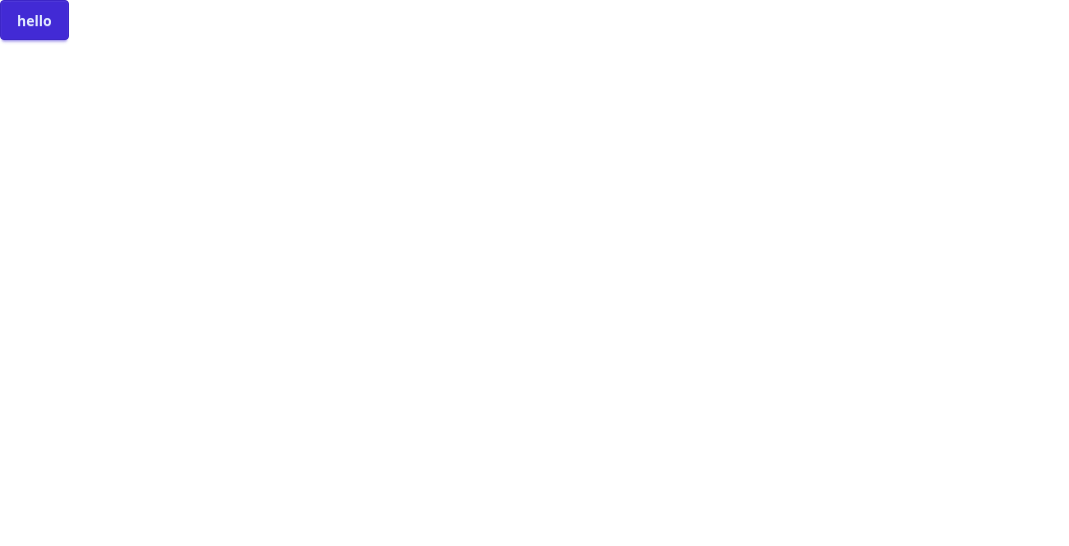
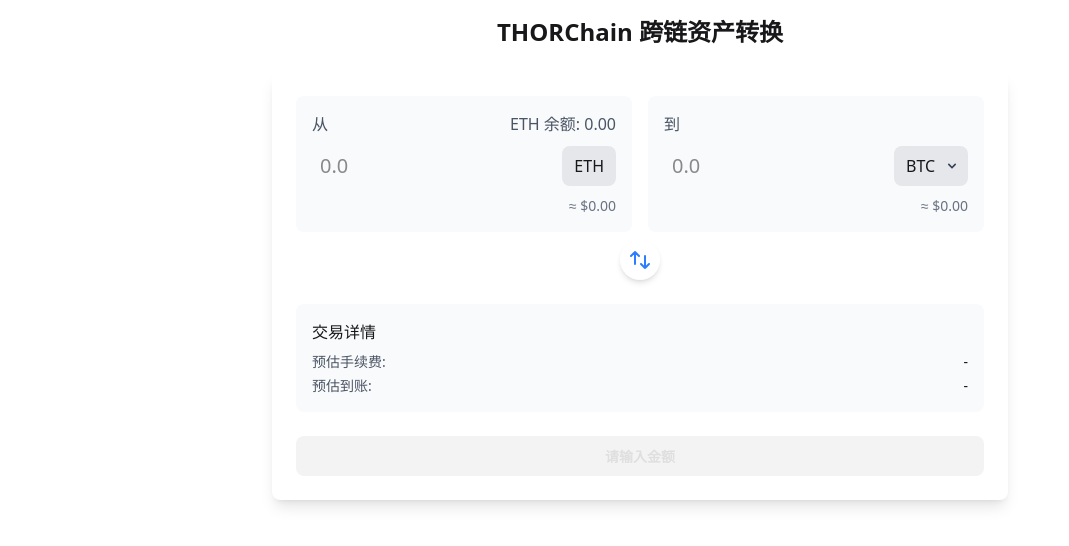
Before and after one commit to xcaptain/xchain-swap, a SvelteKit app: page / in a window 1280 px wide. Shown: the top 546 px of the page, without its empty margins (0-1069 px from the left). Built offline with nearby package versions, Linux system fonts and the light colour scheme.

Commit message:
add basic UI by AI

```diff
--- a/src/routes/+page.svelte
+++ b/src/routes/+page.svelte
@@ -1,3 +1,157 @@
-<button class="btn btn-primary">
-  hello
-</button>
+<script>
+  import { onMount } from 'svelte';
+
+  let sourceAmount = "";
+  let estimatedReceived = "";
+  let fee = "";
+  let sourceAsset = "ETH";
+  let destinationAsset = "BTC";
+  let assets = ["BTC", "ETH", "BSC"];
+  let estimating = false;
+
+  const estimateTransaction = () => {
+    if (!sourceAmount) return;
+
+    estimating = true;
+    // 模拟API调用
+    setTimeout(() => {
+      // 这里应该是实际调用API获取预估数据
+      fee = (parseFloat(sourceAmount) * 0.003).toFixed(6);
+      estimatedReceived = (parseFloat(sourceAmount) * 0.997 * getExchangeRate()).toFixed(6);
+      estimating = false;
+    }, 1000);
+  };
+
+  function getExchangeRate() {
+    // 模拟汇率，实际应从API获取
+    const rates = {
+      "ETH-BTC": 0.06,
+      "ETH-BSC": 1.002,
+      "ETH-ETH": 1
+    };
+    return rates[`${sourceAsset}-${destinationAsset}`] || 1;
+  }
+
+  function handleSourceAmountChange() {
+    if (sourceAmount) {
+      estimateTransaction();
+    } else {
+      fee = "";
+      estimatedReceived = "";
+    }
+  }
+</script>
+
+<div class="container mx-auto p-4 max-w-3xl">
+  <h1 class="text-2xl font-bold text-center mb-6">THORChain 跨链资产转换</h1>
+
+  <div class="bg-white rounded-lg shadow-lg p-6">
+    <div class="flex flex-col gap-6">
+      <!-- 资产转换区域 -->
+      <div class="grid grid-cols-1 md:grid-cols-2 gap-4">
+        <!-- 源资产 -->
+        <div class="p-4 bg-gray-50 rounded-lg">
+          <div class="flex justify-between mb-2">
+            <span class="text-gray-600">从</span>
+            <span class="text-gray-600">ETH 余额: 0.00</span>
+          </div>
+
+          <div class="flex items-center gap-2 mb-2">
+            <div class="flex-grow">
+              <input
+                type="number"
+                bind:value={sourceAmount}
+                oninput={handleSourceAmountChange}
+                placeholder="0.0"
+                class="w-full p-2 bg-transparent text-xl focus:outline-none"
+              />
+            </div>
+            <div class="flex items-center gap-2 bg-gray-200 px-3 py-2 rounded-lg">
+              <span class="font-medium">ETH</span>
+            </div>
+          </div>
+
+          <div class="text-right text-sm text-gray-500">
+            ≈ $0.00
+          </div>
+        </div>
+
+        <!-- 目标资产 -->
+        <div class="p-4 bg-gray-50 rounded-lg">
+          <div class="flex justify-between mb-2">
+            <span class="text-gray-600">到</span>
+          </div>
+
+          <div class="flex items-center gap-2 mb-2">
+            <div class="flex-grow">
+              <input
+                type="text"
+                value={estimatedReceived}
+                disabled
+                placeholder="0.0"
+                class="w-full p-2 bg-transparent text-xl focus:outline-none"
+              />
+            </div>
+            <div class="relative">
+              <select
+                bind:value={destinationAsset}
+                onchange={handleSourceAmountChange}
+                class="appearance-none bg-gray-200 px-3 py-2 pr-8 rounded-lg focus:outline-none"
+              >
+                {#each assets as asset}
+                  <option value={asset}>{asset}</option>
+                {/each}
+              </select>
+              <div class="pointer-events-none absolute inset-y-0 right-0 flex items-center px-2 text-gray-700">
+                <svg class="fill-current h-4 w-4" xmlns="http://www.w3.org/2000/svg" viewBox="0 0 20 20">
+                  <path d="M5.293 7.293a1 1 0 011.414 0L10 10.586l3.293-3.293a1 1 0 111.414 1.414l-4 4a1 1 0 01-1.414 0l-4-4a1 1 0 010-1.414z" />
+                </svg>
+              </div>
+            </div>
+          </div>
+
+          <div class="text-right text-sm text-gray-500">
+            ≈ $0.00
+          </div>
+        </div>
+      </div>
+
+      <!-- 中间交换图标 -->
+      <div class="flex justify-center -my-4">
+        <div class="bg-white rounded-full p-2 shadow-md">
+          <svg xmlns="http://www.w3.org/2000/svg" class="h-6 w-6 text-blue-500" fill="none" viewBox="0 0 24 24" stroke="currentColor">
+            <path stroke-linecap="round" stroke-linejoin="round" stroke-width="2" d="M7 16V4m0 0L3 8m4-4l4 4m6 0v12m0 0l4-4m-4 4l-4-4" />
+          </svg>
+        </div>
+      </div>
+
+      <!-- 交易详情 -->
+      <div class="bg-gray-50 p-4 rounded-lg mt-4">
+        <h3 class="font-medium mb-2">交易详情</h3>
+
+        <div class="flex justify-between text-sm mb-1">
+          <span class="text-gray-600">预估手续费:</span>
+          <span>{fee ? `${fee} ETH` : '-'}</span>
+        </div>
+
+        <div class="flex justify-between text-sm">
+          <span class="text-gray-600">预估到账:</span>
+          <span>{estimatedReceived ? `${estimatedReceived} ${destinationAsset}` : '-'}</span>
+        </div>
+      </div>
+
+      <!-- 按钮 -->
+      <button
+        class="btn btn-primary w-full py-3 rounded-lg {!sourceAmount ? 'opacity-50 cursor-not-allowed' : ''}"
+        disabled={!sourceAmount || estimating}
+        onclick={estimateTransaction}
+      >
+        {#if estimating}
+          <span class="inline-block animate-spin mr-2">⟳</span> 计算中...
+        {:else}
+          {sourceAmount ? '确认交换' : '请输入金额'}
+        {/if}
+      </button>
+    </div>
+  </div>
+</div>
```
